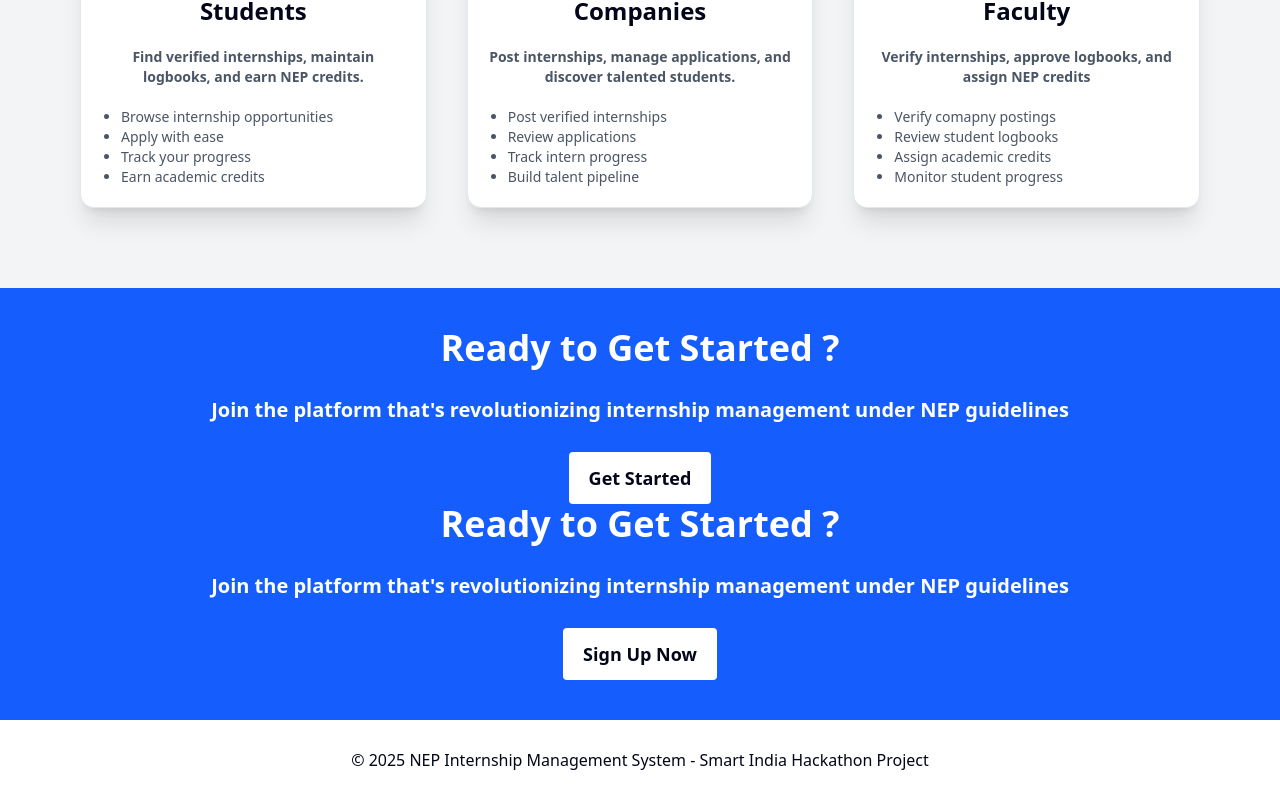
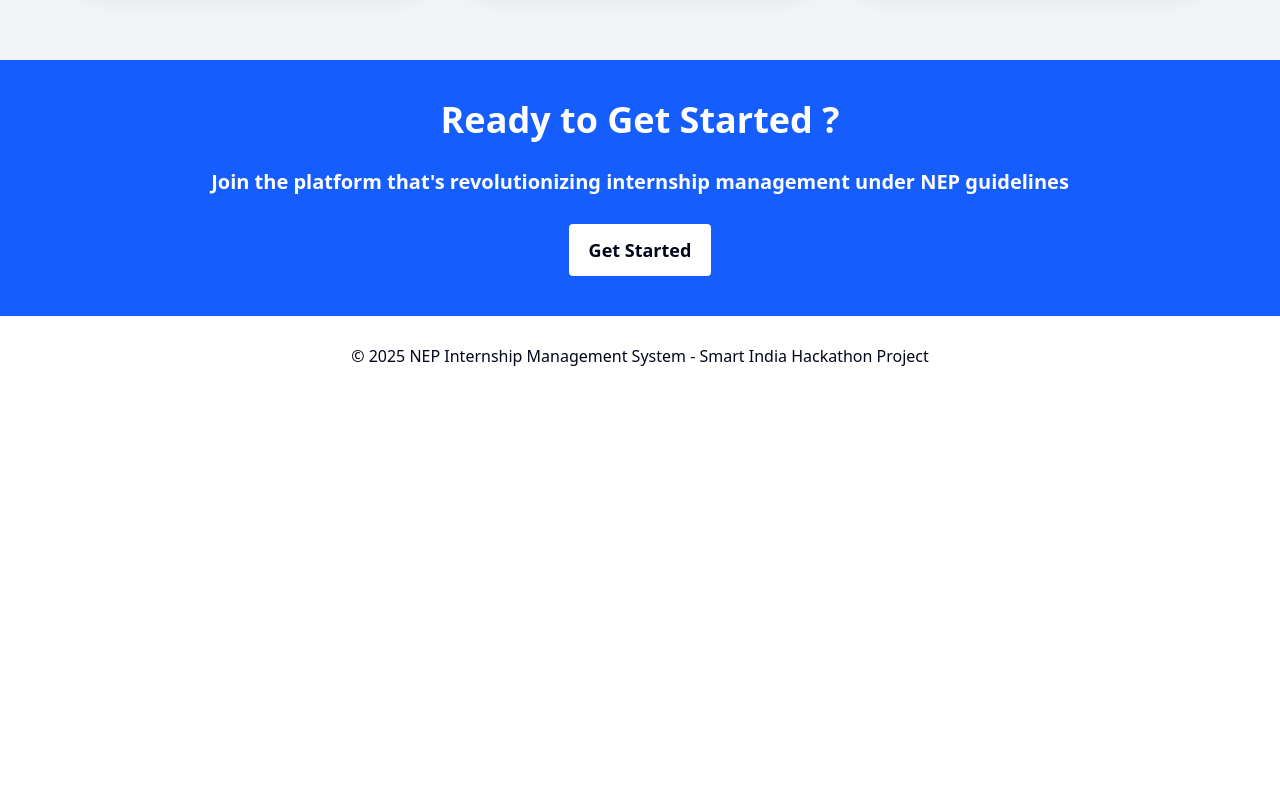
Before and after one commit to riyaxwasxhere/NEP-Internship-management-system, a React (Vite) app: page / in a window 1280 px wide. Shown: the part 1292-2092 px from the top of the page. After the commit the page ends 1688 px from the top, so only its background shows below. Built offline with nearby package versions, Linux system fonts and the light colour scheme.

Commit message:
fixed homepage

```diff
--- a/src/pages/Home.jsx
+++ b/src/pages/Home.jsx
@@ -9,24 +9,12 @@ import LoginPortal from "../LoginPortal";
 import { useState } from "react";
 
 function Home() {
-  const [loginOpen, setLoginOpen] = useState(false)
+  const [loginOpen, setLoginOpen] = useState(false);
 
   return (
     <div>
       <div className="p-15 md:px-30 md:py-20 bg-blue-600 text-center flex justify-center">
         <div className="max-w-4xl text-center">
-          <h1 className="md:text-5xl text-4xl font-bold text-white">NEP Internship Management System</h1>
-          <p className="text-xl text-white my-10">Connecting Students, Companies, and Colleges for verified, credit-worthy internships under the National Education Policy</p>
-
-          <button
-          onClick={()=>setLoginOpen(true)}
-          className="p-2 px-5 bg-white text-xl font-semibold rounded  hover:scale-105 cursor-pointer">Get Started</button>
-
-          <LoginPortal
-              isOpen = {loginOpen}
-              onClose = {()=>setLoginOpen(false)}
-          />
-
           <h1 className="md:text-5xl text-4xl font-bold text-white">
             NEP Internship Management System
           </h1>
@@ -34,9 +22,15 @@ function Home() {
             Connecting Students, Companies, and Colleges for verified,
             credit-worthy internships under the National Education Policy
           </p>
-          <button className="p-2 px-5 bg-white text-xl font-semibold rounded  hover:scale-105 cursor-pointer">
+
+          <button
+            onClick={() => setLoginOpen(true)}
+            className="p-2 px-5 bg-white text-xl font-semibold rounded  hover:scale-105 cursor-pointer"
+          >
             Get Started
           </button>
+
+          <LoginPortal isOpen={loginOpen} onClose={() => setLoginOpen(false)} />
         </div>
       </div>
       <div className="bg-gray-50">
@@ -120,11 +114,6 @@ function Home() {
         </div>
       </div>
       <div className="text-center bg-blue-600 p-10">
-        <h1 className="text-4xl font-bold text-white">Ready to Get Started ?</h1>
-        <p className="text-white font-semibold my-7 text-xl">Join the platform that's revolutionizing internship management under NEP guidelines</p>
-        <button
-        onClick={()=>setLoginOpen(true)}
-        className="px-5 p-3 bg-white rounded hover:scale-105 font-bold text-lg">Get Started</button>
         <h1 className="text-4xl font-bold text-white">
           Ready to Get Started ?
         </h1>
@@ -132,8 +121,11 @@ function Home() {
           Join the platform that's revolutionizing internship management under
           NEP guidelines
         </p>
-        <button className="px-5 p-3 bg-white rounded hover:scale-105 font-bold text-lg">
-          Sign Up Now
+        <button
+          onClick={() => setLoginOpen(true)}
+          className="px-5 p-3 bg-white rounded hover:scale-105 font-bold text-lg"
+        >
+          Get Started
         </button>
       </div>
       <div className="p-7">
```
